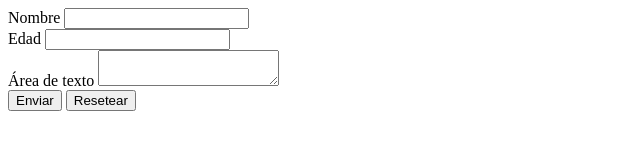
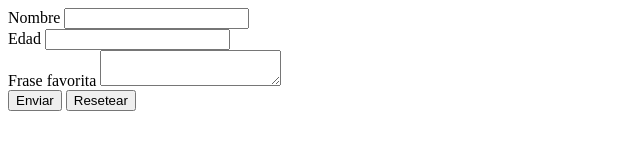
Before and after one commit to 4E657F6G/OpenBootcamp, a plain HTML site: page HTML y CSS/2. Formularios y Tablas/Ejercicio1.html in a window 1280 px wide. Shown: the full height of the page, 0-640 px from the left. Drawn offline with Linux system fonts and the light colour scheme.

Commit message:
Update Ejercicio1.html

```diff
--- a/HTML y CSS/2. Formularios y Tablas/Ejercicio1.html
+++ b/HTML y CSS/2. Formularios y Tablas/Ejercicio1.html
@@ -10,7 +10,7 @@
         <label for="edad">Edad</label>
         <input type="number" name="edad" id="edad">
         <br>
-        <label for="areatexto">Área de texto</label>
+        <label for="areatexto">Frase favorita</label>
         <textarea name="areatexto" id="areatexto"></textarea>
         <br>
         <button type="submit">Enviar</button>
```
